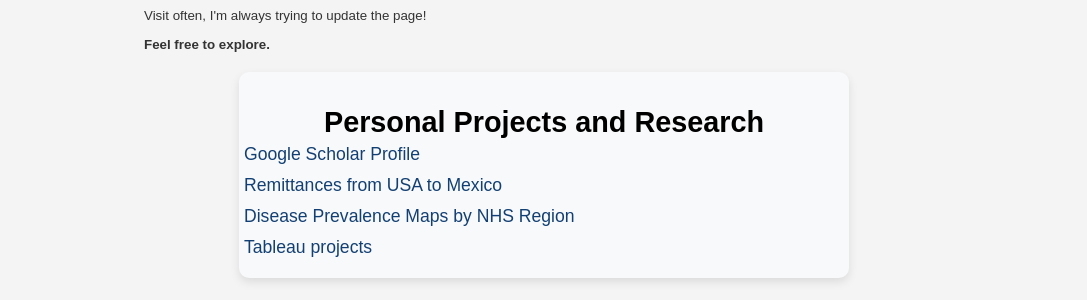
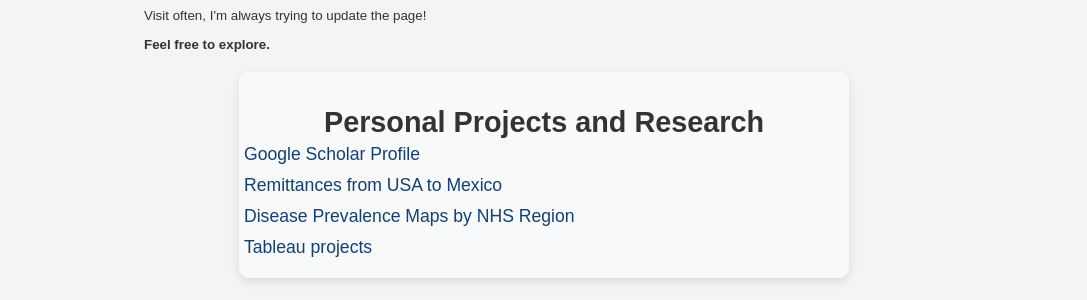
Before and after one commit to GregSom-MSc/GregSom-MSc.github.io, a Jekyll site: the page built from research.html, in a window 1280 px wide. Shown: the part 429-729 px from the top of the page, without its empty margins (96-1183 px from the left). Built offline with Jekyll 4.4.1, drawn with Linux system fonts in a browser that asks for light colours.

Commit message:
Update style.css

```diff
--- a/assets/css/style.css
+++ b/assets/css/style.css
@@ -118,7 +118,7 @@
 
 .section-title {
     font-size: 1.8em;
-    color: black; /* Accent color */
+    color: #333; /* Accent color */
     font-weight: bold;
     margin-bottom: 5px;
     text-align: center; /* Center title */
```
